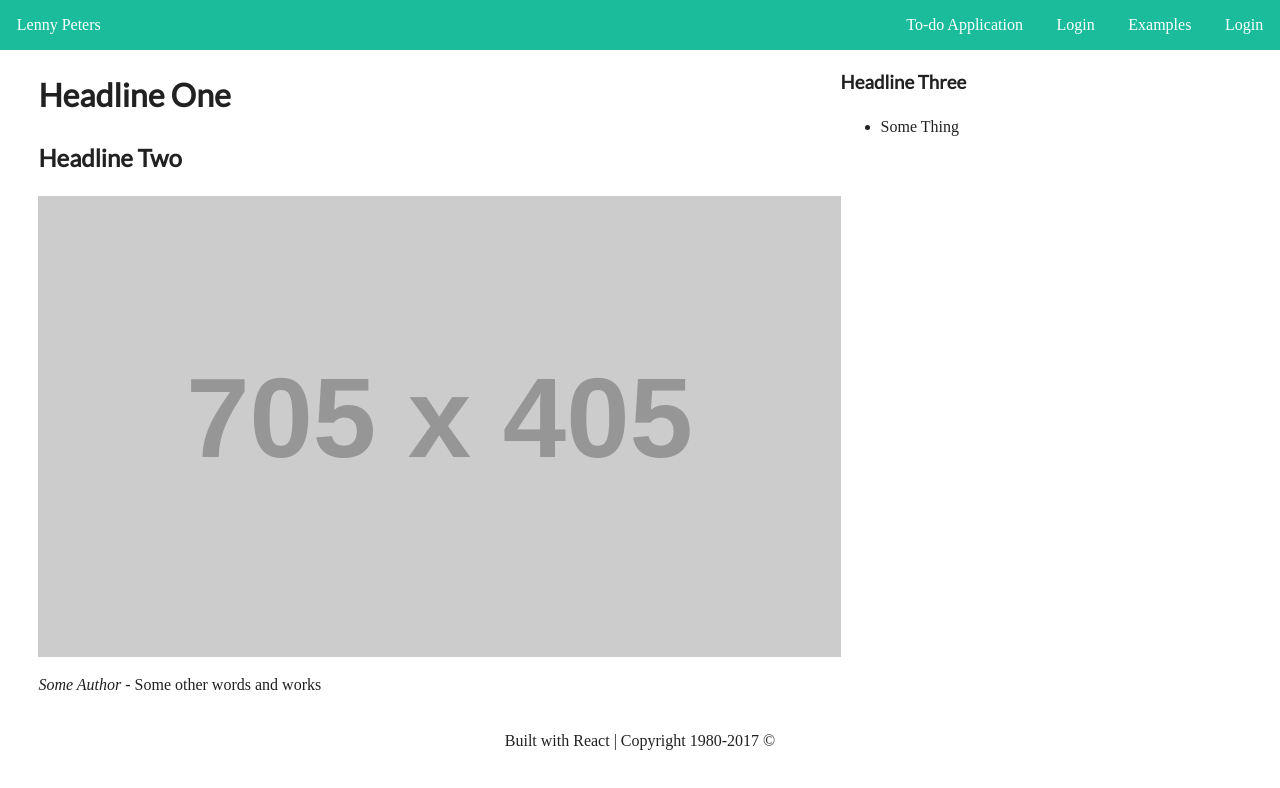
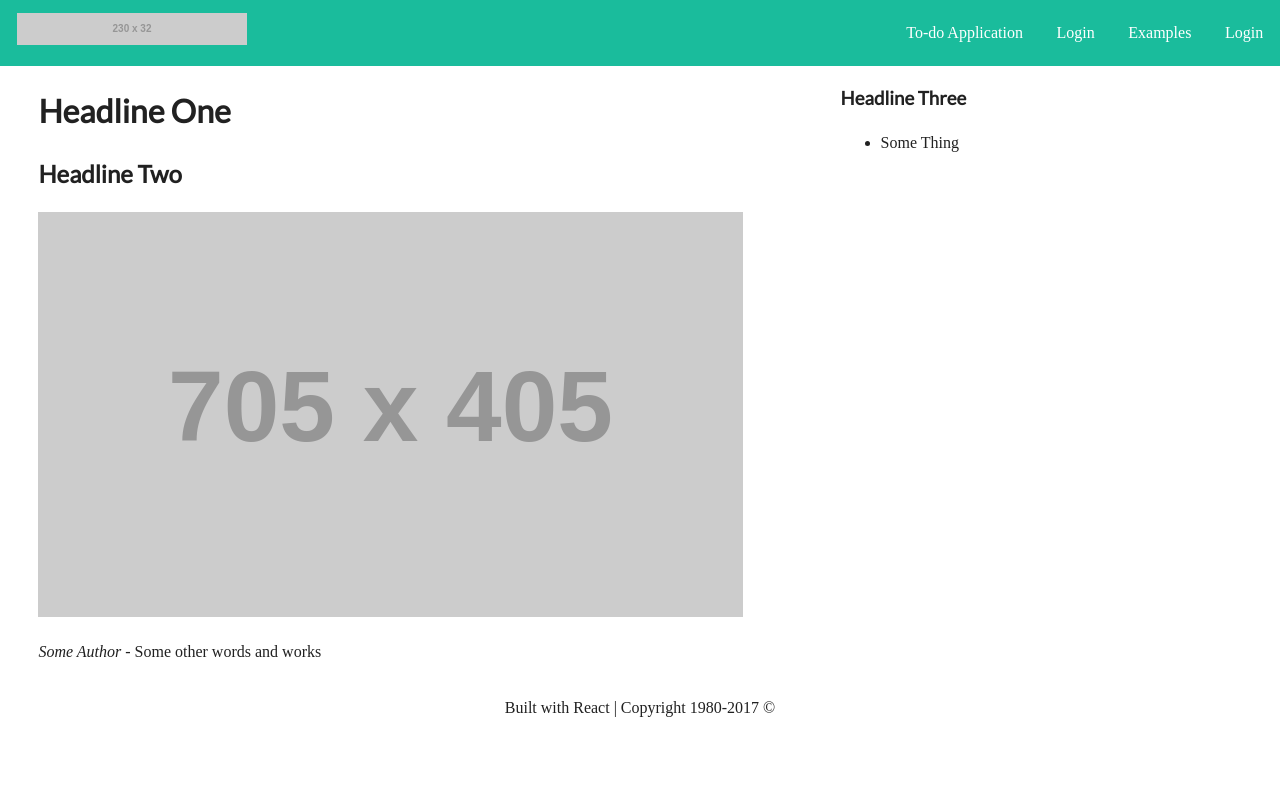
Before and after one commit to Loonz206/mernapp, a React app: page / in a window 1280 px wide. Shown: the top 788 px of the page. Built offline with nearby package versions, Linux system fonts and the light colour scheme.

Commit message:
Master - adding edits to the avigaiton, next to add routing

```diff
--- a/src/components/Nav/Nav.js
+++ b/src/components/Nav/Nav.js
@@ -4,10 +4,12 @@ class Nav extends Component {
     render(){
         return (
             <nav id="menu">
-                <ul className="pull-left">
-                    <li><a href="">Lenny Peters</a></li>
+                <ul className="left-nav">
+                    <li><a href="">
+                        <img src="https://placehold.it/230x32" alt=""/>
+                    </a></li>
                 </ul>
-                <ul>
+                <ul className="right-nav">
                     <li><a href="">To-do Application</a></li>
                     <li><a href="">Login</a></li>
                     <li><a href="">Examples</a></li>
--- a/src/components/Nav/Nav.scss
+++ b/src/components/Nav/Nav.scss
@@ -23,6 +23,9 @@ nav {
       }
     }
   }
+  .right-nav {
+    line-height:40px;
+  }
 }
 
 .js nav {
@@ -42,7 +45,7 @@ nav {
     width: auto;
   }
   nav {
-    .pull-left {
+    .left-nav {
       float: left;
     }
     ul {
--- a/src/scss/mixins.scss
+++ b/src/scss/mixins.scss
@@ -15,11 +15,3 @@
     @media (max-width: 37.5em) {@content ;}
   }
 }
-
-//--->> Helper Classes
-
-.img-responsive {
-  display: block;
-  width:100%;
-  height:auto;
-}
```
